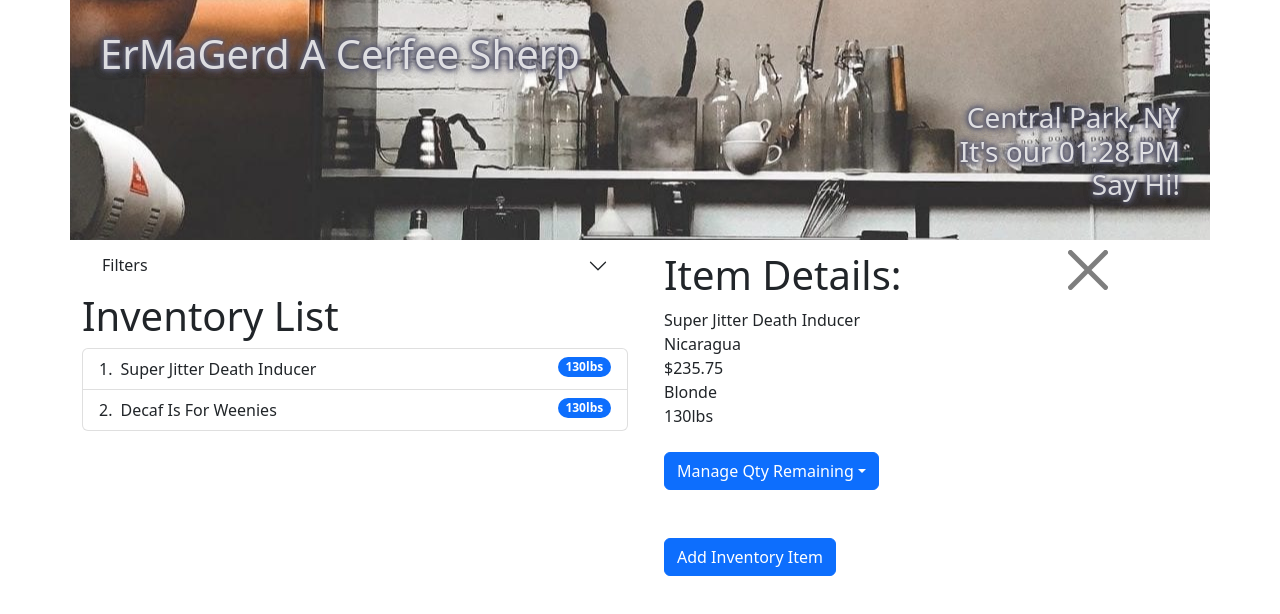
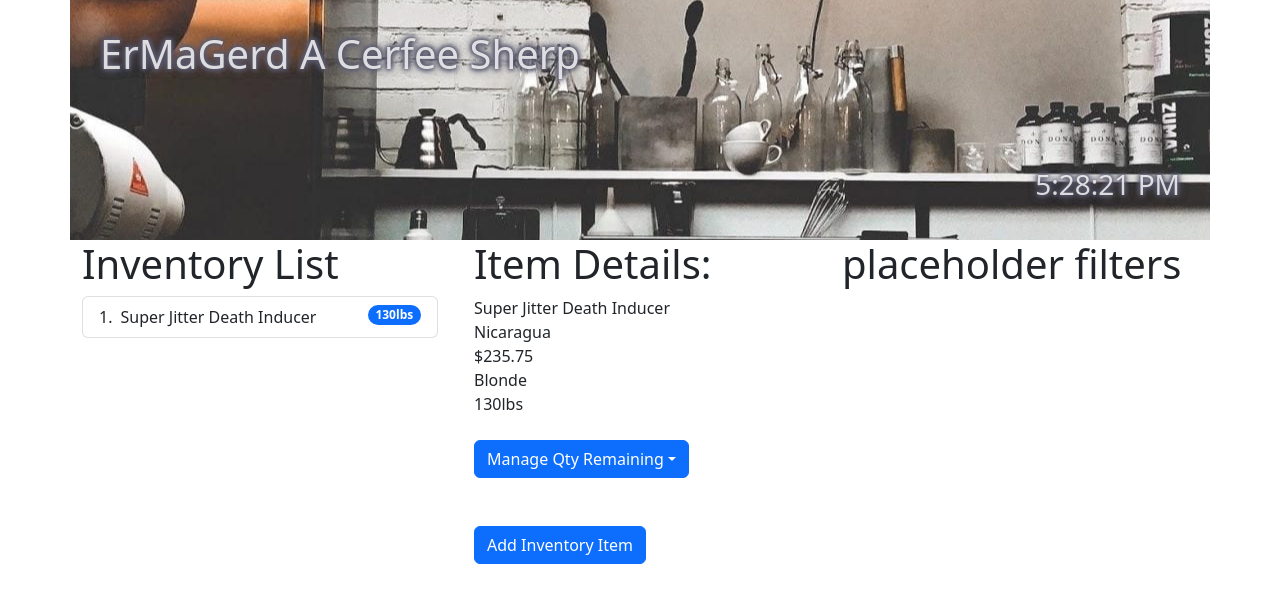
Before and after one commit to CarlSustrich/CoffeeThing, a React (Create React App) app: page / in a window 1280 px wide. Both pictures are taken after a click on the element "Super Jitter Death Inducer". Shown: the top 614 px of the page. Built offline with nearby package versions, Linux system fonts and the light colour scheme.

Commit message:
Revert "added results filter functionality"
This reverts commit 08af047fd41f40ee234e72c99f9e572c7a60e9b5.

```diff
--- a/src/components/Header/headerControl.js
+++ b/src/components/Header/headerControl.js
@@ -16,7 +16,7 @@ export default class headerControl extends React.Component {
   componentDidMount() {
     this.timerID = setInterval(
       () => this.tick(),
-      30000
+      1000
     );
   }
 
@@ -26,7 +26,7 @@ export default class headerControl extends React.Component {
 
   tick() {
     this.setState({
-      currentTime: new Date()
+      date: new Date()
     });
   }
 
@@ -60,7 +60,7 @@ export default class headerControl extends React.Component {
     return(
       <Container style={headerStyles}>
         <h1 style={h1Style}>ErMaGerd A Cerfee Sherp</h1>
-        <h3 style={h3Styles}>Central Park, NY <br/>It's our {this.state.currentTime.toLocaleTimeString('en-US', {timeZone: "America/New_York", hour: '2-digit', minute: '2-digit'})}<br/>Say Hi!</h3>
+        <h3 style={h3Styles}>{this.state.currentTime.toLocaleTimeString()}</h3>
       </Container>
 
     )
--- a/src/components/Inventory/filterList.js
+++ /dev/null
@@ -1,40 +0,0 @@
-import React from 'react';
-import Badge from 'react-bootstrap/Badge';
-import ListGroup from 'react-bootstrap/ListGroup';
-// import Filter from './filter';
-import { ListGroupItem } from 'react-bootstrap';
-import Accordion from 'react-bootstrap/Accordion';
-import Form from 'react-bootstrap/Form';
-
-export default function filterList(props) {
-  return (
-
-
-    <Accordion flush>
-      <Accordion.Item eventKey='0'>
-        <Accordion.Header>Filters</Accordion.Header>
-        <Accordion.Body>
-          <form onChange={props.onFilterRequest}>
-            <Form.Group className="mb-3" controlId='ItemName' role='form'>
-              <Form.Label>Bean Name</Form.Label>
-              <Form.Control type="text" placeholder='ex Super Jitter Death Inducer' />
-            </Form.Group>
-            <Form.Group className="mb-3" controlId='beanOrigin'>
-              <Form.Label>Origin</Form.Label>
-              <Form.Control type="text"  placeholder="Feature Coming Soon" disabled />
-              <Form.Text className="text-muted">
-
-              </Form.Text>
-            </Form.Group>
-            <Form.Group className="mb-3" controlId='beanRoast'>
-              <Form.Label>Roast</Form.Label>
-              <Form.Control type="text"  placeholder="Feature Coming Soon" disabled/>
-            </Form.Group>
-            <br />
-            <br />
-          </form>
-        </Accordion.Body>
-      </Accordion.Item>
-    </Accordion>
-  )
-}
--- a/src/components/Inventory/inventoryControl.js
+++ b/src/components/Inventory/inventoryControl.js
@@ -7,7 +7,6 @@ import 'bootstrap/dist/css/bootstrap.min.css';
 import ItemManagement from '../Inventory/itemManagement';
 import ItemDetails from './itemDetails';
 import InventoryList from './inventoryList';
-import FilterList from './filterList';
 
 export default class inventoryControl extends React.Component {
 
@@ -15,10 +14,8 @@ export default class inventoryControl extends React.Component {
     super(props);
     this.state = {
       showForm: false,
-      mainInventoryList: [{Name: 'Super Jitter Death Inducer', Origin: 'Nicaragua', Price: 235.75, Roast: 'Blonde', Remaining: 130, id:"f8e022a6-35a8-4c23-9d84-54ff9711a657"},
-      {Name: 'Decaf Is For Weenies', Origin: 'Murica', Price: 0.99, Roast: 'Gross', Remaining: 130, id:"61c1afd0-b513-438f-94f1-fc0927716c3f"}],
-      requestedDetails: null,
-      ItemNameFilter: null
+      mainInventoryList: [{Name: 'Super Jitter Death Inducer', Origin: 'Nicaragua', Price: 235.75, Roast: 'Blonde', Remaining: 130, id:"f8e022a6-35a8-4c23-9d84-54ff9711a657"}],
+      requestedDetails: null
     }
   }
 
@@ -26,7 +23,6 @@ export default class inventoryControl extends React.Component {
     this.setState(prev => ({
       showForm: !prev.showForm
     }));
-    console.log(this.state)
   }
 
   handleAddNewInventory = (newGenericObjectRepresentingAnInventoryItem) => {
@@ -38,6 +34,7 @@ export default class inventoryControl extends React.Component {
   }
 
   handleDetailsRequest = (id) => {
+    console.log(this.state.requestedDetails)
     const selectedItem = this.state.mainInventoryList.filter(item => item.id === id)[0]
     this.setState({requestedDetails: selectedItem, showForm: false})
   }
@@ -56,36 +53,21 @@ export default class inventoryControl extends React.Component {
     }))
   }
 
-  handleCloseDetailsRequest = () => {
-    this.setState({requestedDetails: null})
-  }
-
-  handleFilterRequest = (event) => {
-    this.setState({ItemNameFilter: event.target.value})
-  }
-
   render() {
-
-    let filteredList = null;
-    const nameFilter=this.state.ItemNameFilter;
-    if (nameFilter != null) {
-
-      filteredList = this.state.mainInventoryList.filter(item => item.Name.toLowerCase().includes(nameFilter.toLowerCase()));
-
-    }
-
     return(
       <Container>
         <Row>
           <Col>
-            <FilterList onFilterRequest={this.handleFilterRequest}/>
-            <InventoryList inventoryList={filteredList != null?filteredList:this.state.mainInventoryList} onDetailsRequest={this.handleDetailsRequest}/>
+            <InventoryList inventoryList={this.state.mainInventoryList} onDetailsRequest={this.handleDetailsRequest}/>
           </Col>
           <Col>
             {this.state.showForm ?
               <ItemManagement onSwapRequest={this.handleMiddleColumnSwap} onAddNewInventory = {this.handleAddNewInventory}/>
               :
-              <ItemDetails onSwapRequest={this.handleMiddleColumnSwap} onUpdateRequest={this.handleUpdateRequest} onCloseDetailsRequest={this.handleCloseDetailsRequest} requestedDetails={this.state.requestedDetails}/>}
+              <ItemDetails onSwapRequest={this.handleMiddleColumnSwap} onUpdateRequest={this.handleUpdateRequest} requestedDetails={this.state.requestedDetails}/>}
+          </Col>
+          <Col>
+            <h1>placeholder filters</h1>
           </Col>
 
 
--- a/src/components/Inventory/itemDetails.js
+++ b/src/components/Inventory/itemDetails.js
@@ -3,23 +3,44 @@ import Button from 'react-bootstrap/Button';
 import Container from 'react-bootstrap/Container';
 import Dropdown from 'react-bootstrap/Dropdown';
 import DropdownButton from 'react-bootstrap/DropdownButton';
-import CloseButton from 'react-bootstrap/CloseButton';
+import ListGroup from 'react-bootstrap/ListGroup';
+
+
+// export default function itemDetails(props) {
+//   const item = props.requestedDetails
+//   if(item != null) {
+//     return (
+//       <>
+//         <h1>Item Details:</h1>
+//         <ul>
+//           <li>{item.Name}</li>
+//           <li>{item.Origin}</li>
+//           <li>{item.Price}</li>
+//           <li>{item.Roast}</li>
+//           <li>{item.Remaining}lbs</li>
+//         </ul>
+//         <Button onClick={props.onSwapRequest}>Add Inventory Item</Button>
+//       </>
+//     )
+//   } else {
+//     return (
+//     <>
+//       <h1>Heres some details I guess</h1>
+//       <Button onClick={props.onSwapRequest}>Add Inventory Item</Button>
+//     </>
+//     )
+//   }
+
+// }
 
 
 export default function itemDetails(props) {
   const item = props.requestedDetails
   const update= props.onUpdateRequest
-  const closeButtonStyle = {
-    position: 'relative',
-    left: '30%'
-    // display: 'inline',
-    // paddingLeft: '100px'
-  }
   if(item != null) {
     return (
       <Container>
-
-        <h1>Item Details:<CloseButton style={closeButtonStyle} onClick={props.onCloseDetailsRequest}></CloseButton></h1>
+        <h1>Item Details:</h1>
           {item.Name}<br />
           {item.Origin}<br />
           ${item.Price}<br />
```
